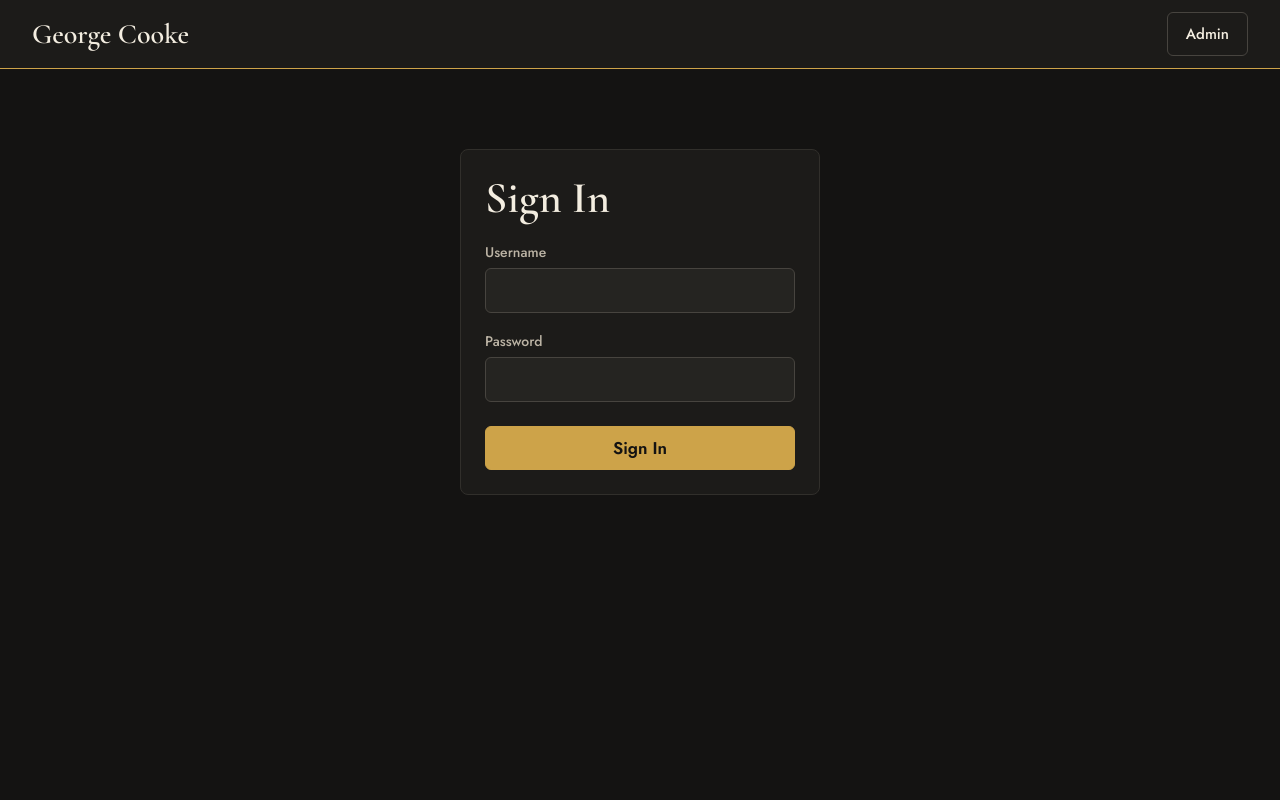
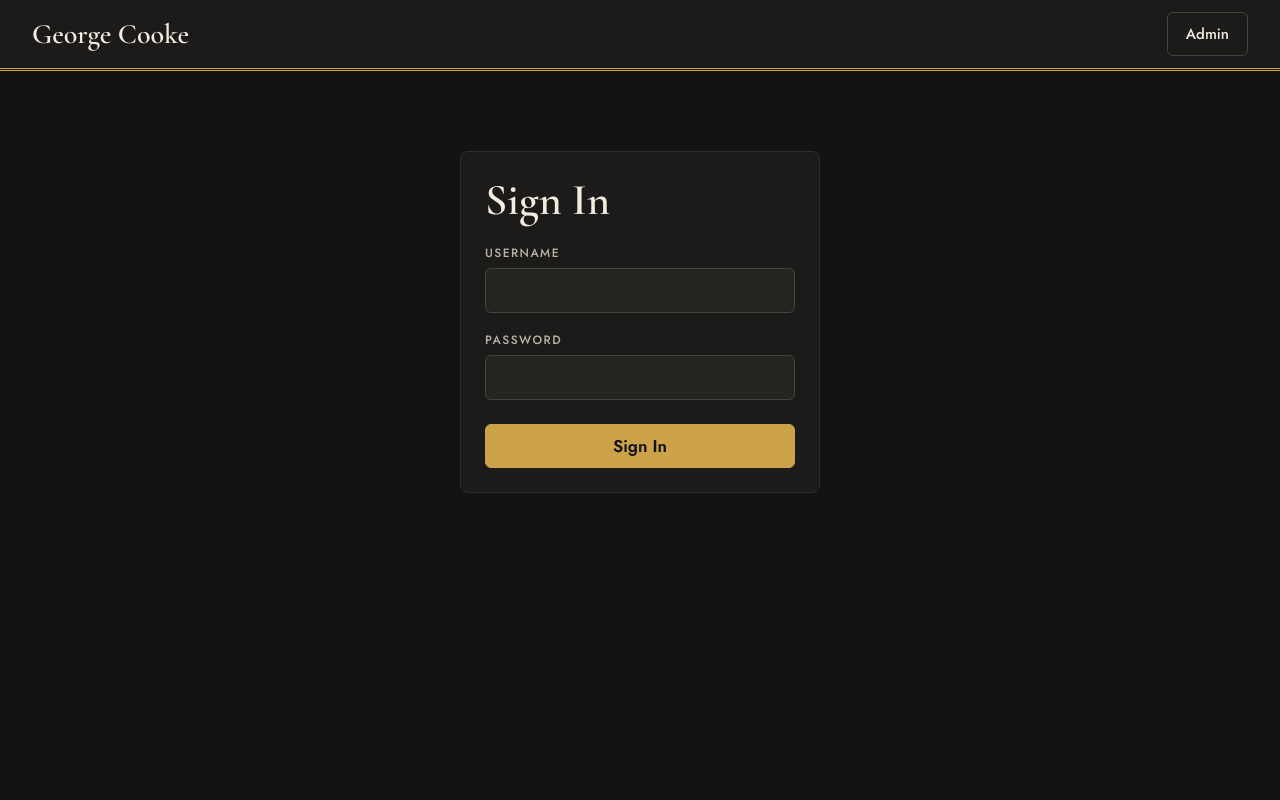
Before and after one commit to GeorgeCooke8809/project-dashboard, a Flask app: page /login in a window 1280 px wide. Run offline with Flask 3, Linux system fonts and the light colour scheme; parts of the project's set-up code (start-up, migrations or seed data) failed here and were passed over.

Commit message:
Added classical touches

```diff
--- a/frontend/static/css/style.css
+++ b/frontend/static/css/style.css
@@ -535,3 +535,21 @@ input[type="date"]::-webkit-calendar-picker-indicator {
         grid-template-columns: 1fr;
     }
 }
+
+/* * Classical touches - remove class="classical" from <body> in base.html to turn these off */
+.classical #navigation-bar {
+    border-bottom: 3px double var(--accent-colour);
+}
+
+.classical .field label, .classical .meta-label, .classical .code-header span {
+    text-transform: uppercase;
+    letter-spacing: 0.12em;
+    font-size: 12px;
+}
+
+.classical .markdown blockquote {
+    font-family: var(--heading-font);
+    font-style: italic;
+    font-size: 20px;
+    line-height: 1.5;
+}
--- a/frontend/templates/base.html
+++ b/frontend/templates/base.html
@@ -16,7 +16,7 @@
     {% block scripts %}{% endblock %}
 </head>
 
-<body>
+<body class="classical">
     <nav id="navigation-bar">
         <a href="/" id="site-name">George Cooke</a>
 
```
